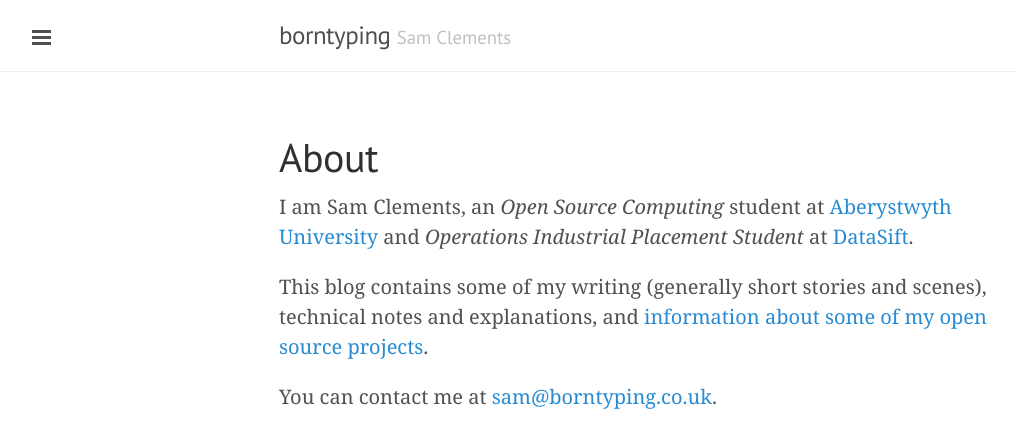
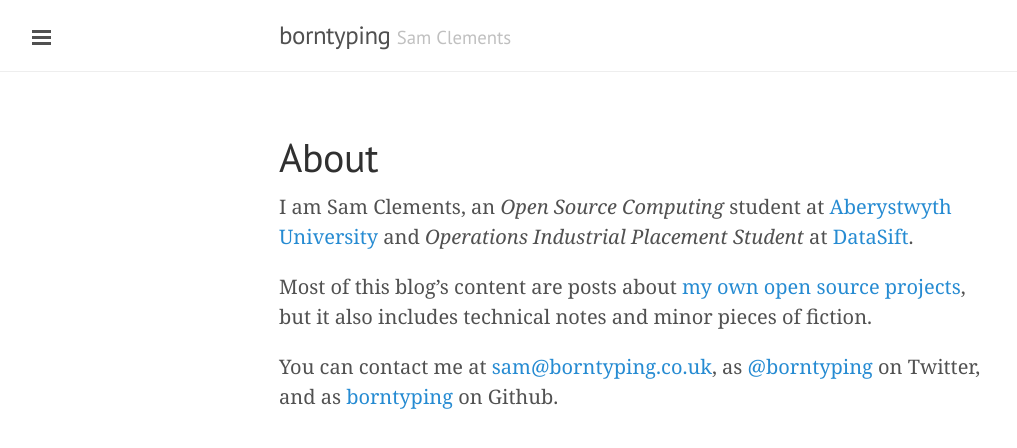
Before and after one commit to borntyping/borntyping.github.io, a Jekyll site: the page built from about.md, in a window 1280 px wide. Shown: the top 448 px of the page, without its empty margins (1-1018 px from the left). Built offline with Jekyll 4.4.1, drawn with Linux system fonts in a browser that asks for light colours.

Commit message:
Modified about page

```diff
--- a/about.md
+++ b/about.md
@@ -6,6 +6,6 @@ permalink: /about/
 
 I am Sam Clements, an *Open Source Computing* student at [Aberystwyth University ](http://www.aber.ac.uk/en/) and *Operations Industrial Placement Student* at [DataSift](http://datasift.com/).
 
-This blog contains some of my writing (generally short stories and scenes), technical notes and explanations, and [information about some of my open source projects]({{ site.baseurl }}open-source/).
+Most of this blog's content are posts about [my own open source projects]({{ site.baseurl }}open-source/), but it also includes technical notes and minor pieces of fiction.
 
-You can contact me at [sam@borntyping.co.uk](mailto:sam@borntyping.co.uk).
+You can contact me at [sam@borntyping.co.uk](mailto:sam@borntyping.co.uk), as [@borntyping](https://twitter.com/borntyping) on Twitter, and as [borntyping](https://github.com/borntyping) on Github.
```
